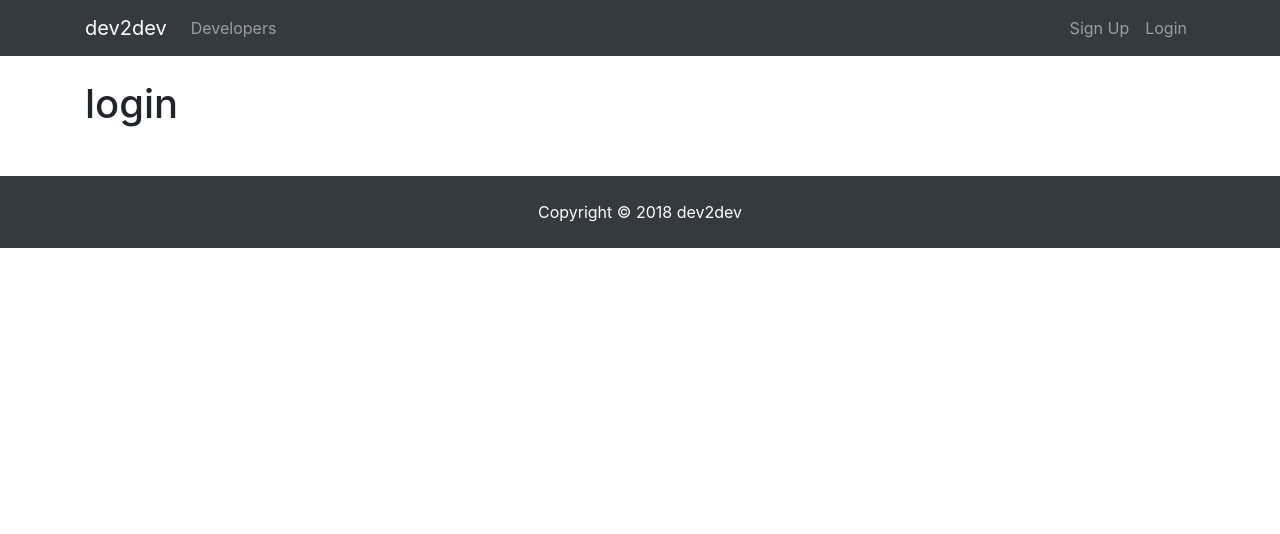
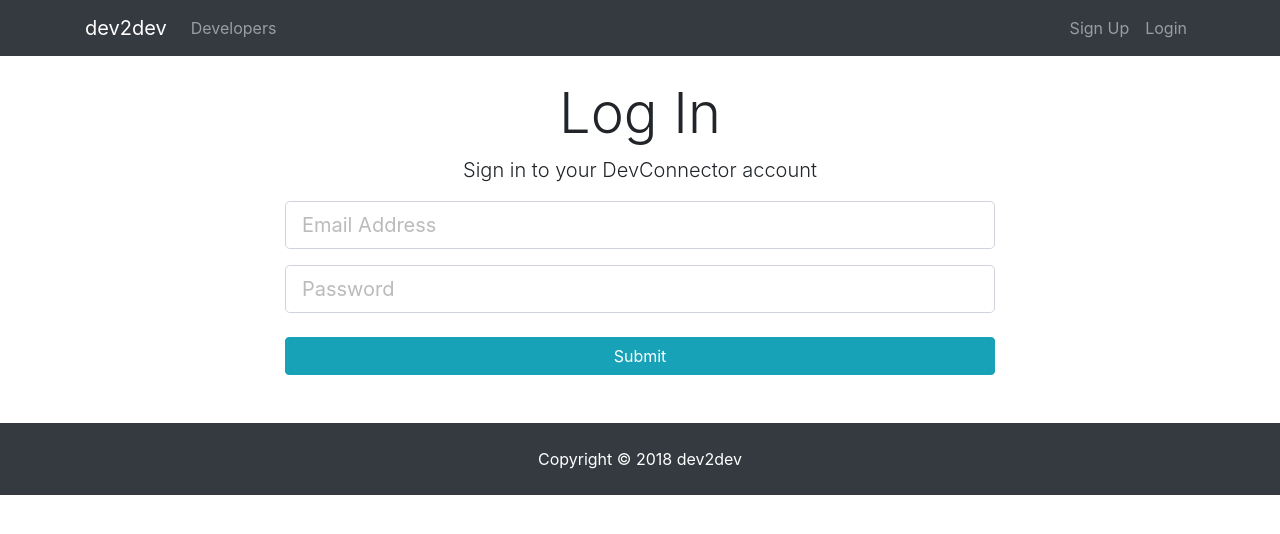
Before and after one commit to rycthy/dev2dev, a React (Create React App) app in the folder client/: page /login in a window 1280 px wide. Shown: the top 534 px of the page. Built offline with nearby package versions, Linux system fonts and the light colour scheme.

Commit message:
converted Login to class-based component, added form theme

```diff
--- a/client/src/components/auth/Login.js
+++ b/client/src/components/auth/Login.js
@@ -1,11 +1,41 @@
-import React from 'react';
+import React, { Component } from 'react';
 
-const Login = () => {
-  return (
-    <div>
-      <h1>login</h1>
-    </div>
-  );
-};
+class Login extends Component {
+  render() {
+    return (
+      <div className="login">
+        <div className="container">
+          <div className="row">
+            <div className="col-md-8 m-auto">
+              <h1 className="display-4 text-center">Log In</h1>
+              <p className="lead text-center">
+                Sign in to your DevConnector account
+              </p>
+              <form action="dashboard.html">
+                <div className="form-group">
+                  <input
+                    type="email"
+                    className="form-control form-control-lg"
+                    placeholder="Email Address"
+                    name="email"
+                  />
+                </div>
+                <div className="form-group">
+                  <input
+                    type="password"
+                    className="form-control form-control-lg"
+                    placeholder="Password"
+                    name="password"
+                  />
+                </div>
+                <input type="submit" className="btn btn-info btn-block mt-4" />
+              </form>
+            </div>
+          </div>
+        </div>
+      </div>
+    );
+  }
+}
 
 export default Login;
```
